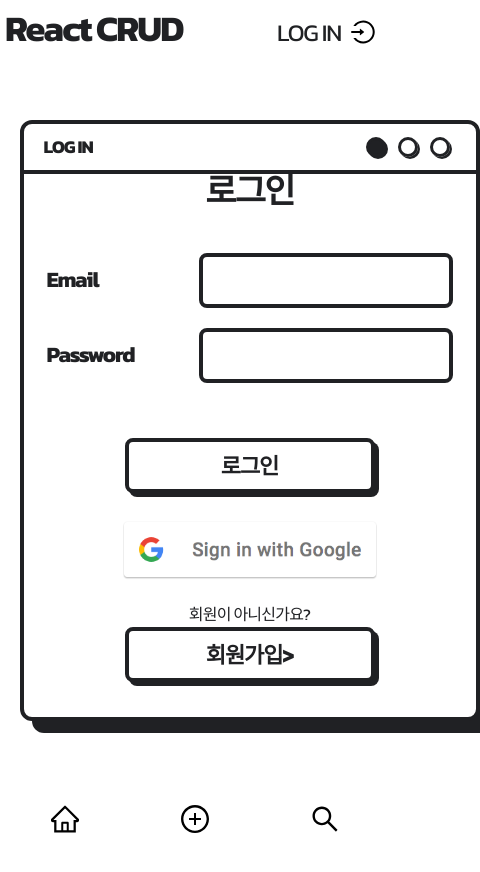
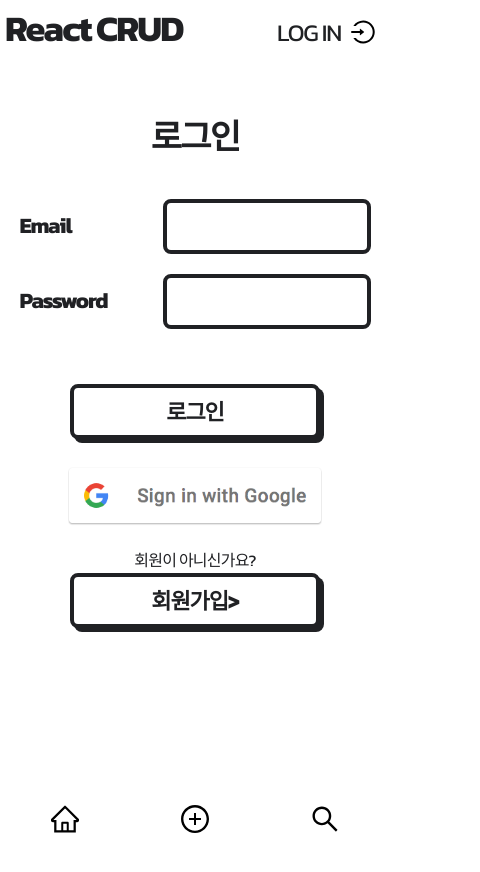
Before and after one commit to saanglee/nextjs-crud, a Next.js app: page /login in a window 390 px wide. Shown: the top 872 px of the page, 480 px wide, since content can reach past the window. Built offline with nearby package versions, Linux system fonts and the light colour scheme; no server answers; a web font is replaced by a local one.

Commit message:
design: 모바일 환경 시 카드 디자인 수정

```diff
--- a/src/components/shared/Card.module.scss
+++ b/src/components/shared/Card.module.scss
@@ -3,21 +3,18 @@
 @use 'styles/constants/sizes';
 
 .card {
-  $self: #{&};
+  background-color: colors.$CARD_BACKGROUND;
   border: 4px solid colors.$BLACK;
-  background-color: colors.$CARD_BACKGROUND;
   border-radius: 12px;
-  /* box-shadow: 4px 4px 0 10px rgba(0, 10, 50, 1); */
   box-shadow: 0 0 colors.$BLACK, 12px 12px colors.$BLACK;
+
   display: flex;
   flex-direction: column;
   align-items: center;
   align-self: center;
   padding-bottom: 30px;
   margin: 20px 0 40px 0;
-
-  :global {
-    #{$self}__date {
+  .card__header {
     width: 100%;
     height: 50px;
     border-bottom: 4px solid colors.$BLACK;
@@ -49,9 +46,17 @@
     }
   }
 }
+
+.sm {
+  @include responsive.between(0px, 771px) {
+    border: none;
+    width: 100%;
+    box-shadow: none;
+    .card__header {
+      display: none;
+    }
   }
 
-.sm {
   margin: 0 auto;
   margin-top: 30px;
   width: 460px;
--- a/src/components/shared/Card.tsx
+++ b/src/components/shared/Card.tsx
@@ -12,7 +12,7 @@ export interface CardProps {
 const Card = ({ children, size = 'md', date }: CardProps) => {
   return (
     <div className={cx('card', size)}>
-      <div className="card__date">
+      <div className={cx('card__header')}>
         <span>{date as string}</span>
         <ul>
           <li /> <li /> <li />
```
Lines whose indentation alone changed are shown as unchanged.
